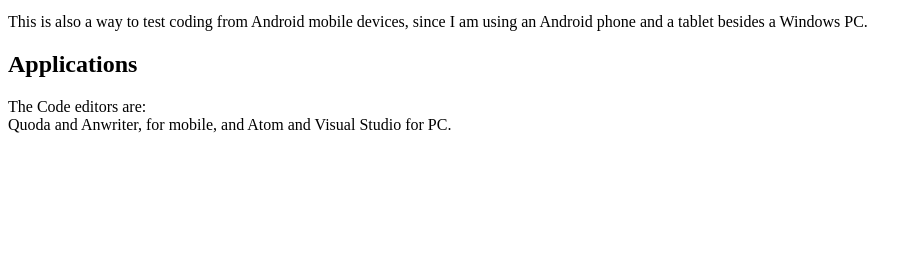
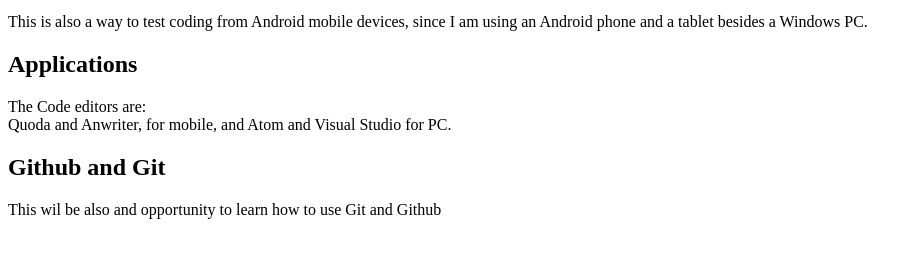
Before and after one commit to andersonmps/atomcodelearning, a plain HTML site: page index.html in a window 1280 px wide. Shown: the part 101-358 px from the top of the page, without its empty margins (0-922 px from the left). Drawn offline with Linux system fonts and the light colour scheme.

Commit message:
Added H2

```diff
--- a/index.html
+++ b/index.html
@@ -12,8 +12,8 @@
 		<p>This is also a way to test coding from Android mobile devices, since I am using an Android phone and a tablet besides a Windows PC.</p>
 		<h2>Applications</h2>
 		<p>The Code editors are: <br>Quoda and Anwriter, for mobile, and Atom and Visual Studio for PC.</p>
-
-
+		<h2>Github and Git</h2>
+		<p>This wil be also and opportunity to learn how to use Git and Github</p>
 
 	</body>
 </html>
```
